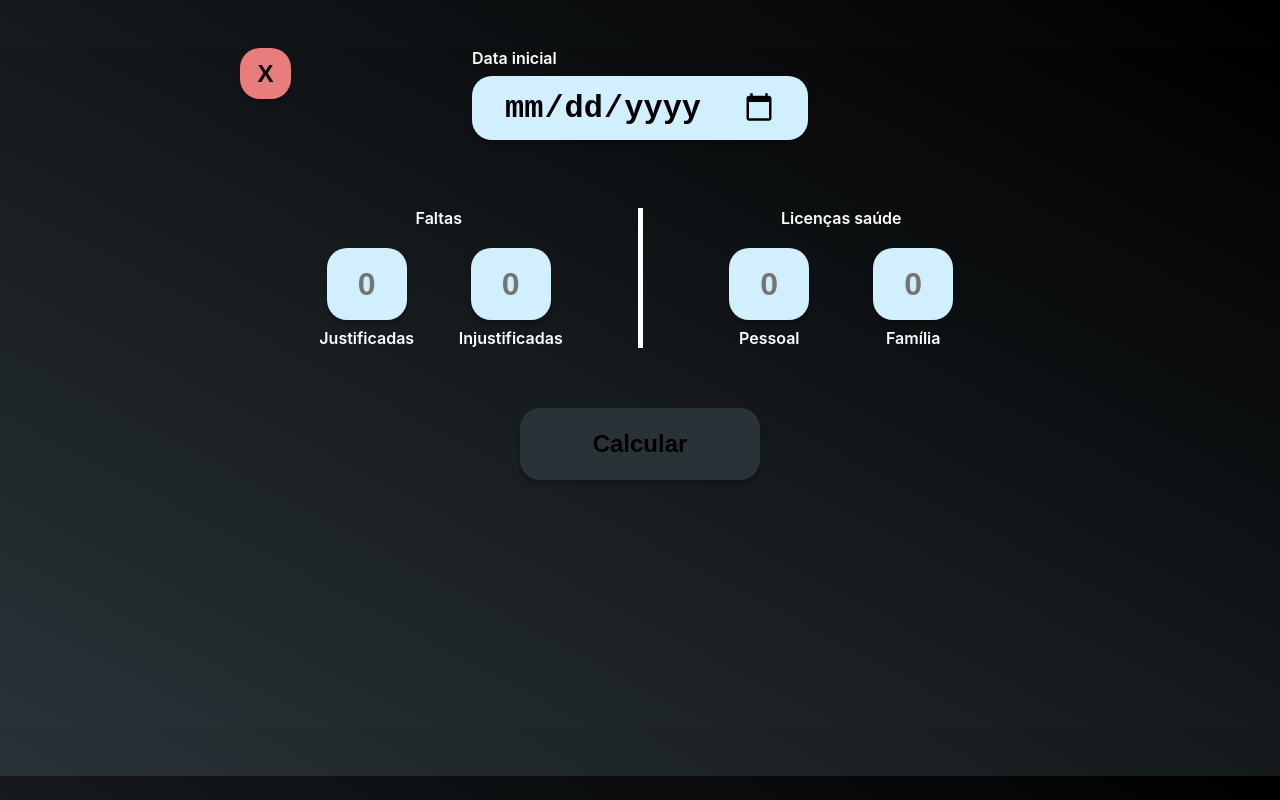
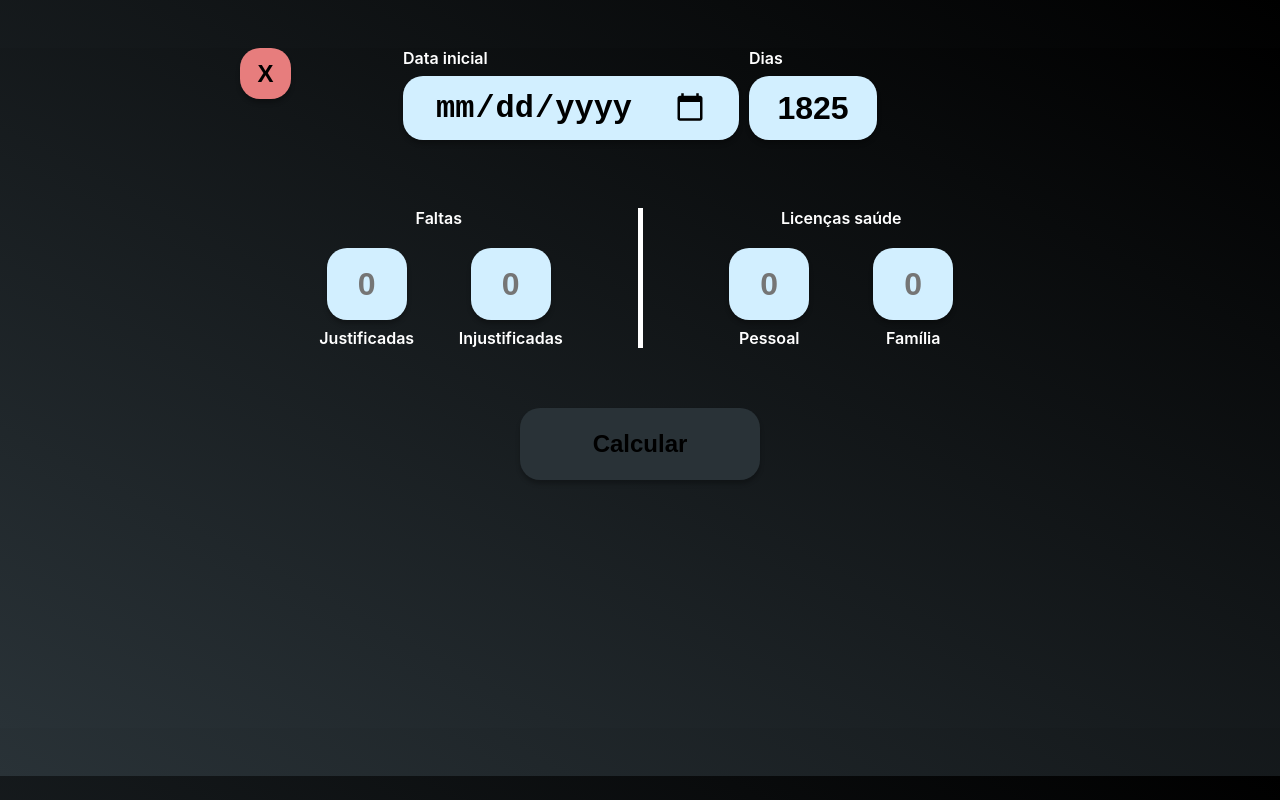
Before and after one commit to juuliana/date-calculator, a React (Create React App) app: page / in a window 1280 px wide. Built offline with nearby package versions, Linux system fonts and the light colour scheme.

Commit message:
feat: add days

```diff
--- a/src/pages/calculator/index.js
+++ b/src/pages/calculator/index.js
@@ -9,6 +9,7 @@ import {
   Footer,
   Header,
   InputDate,
+  InputDays,
   InputSquare,
   Main,
   Response,
@@ -22,6 +23,8 @@ import {
 } from "./styles";
 
 function Calculator() {
+  const fiveYears = 1825;
+
   const [firstDate, setFirstDate] = useState(null);
   const [lastDate, setLastDate] = useState(null);
   const [bissexto, setBissexto] = useState(0);
@@ -29,8 +32,8 @@ function Calculator() {
   const [justifiedAbsence, setJustifiedAbsence] = useState(0);
   const [leaveHealth, setLeaveHealth] = useState(0);
   const [leaveHealthFamily, setLeaveHealthFamily] = useState(0);
+  const [days, setDays] = useState(fiveYears);
 
-  const fiveYears = 1825;
   const oneDayInMiliseconds = 60 * 60 * 1000 * 24;
 
   function calcDate() {
@@ -44,7 +47,7 @@ function Calculator() {
     const newDate = new Date(Date.parse(`${month} ${day} ${year} ${hour}`));
 
     const discount =
-      Number(fiveYears - 1) +
+      Number(days - 1) +
       Number(unjustifiedAbsence) +
       Number(justifiedAbsence) +
       Number(leaveHealth) +
@@ -112,6 +115,14 @@ function Calculator() {
             onChange={(text) => setFirstDate(text.target.value)}
           />
         </View>
+        <View style={{ marginLeft: 10 }}>
+          <Subtitle>Dias</Subtitle>
+          <InputDays
+            placeholder="0"
+            defaultValue={fiveYears}
+            onChange={(text) => setDays(text.target.value)}
+          />
+        </View>
       </Header>
 
       <Main>
--- a/src/pages/calculator/styles.js
+++ b/src/pages/calculator/styles.js
@@ -51,7 +51,8 @@ export const Response = styled.span`
 `;
 
 export const View = styled.div`
-  justify-content: center;
+  display: flex;
+  flex-direction: column;
   height: 130px;
 `;
 
@@ -92,6 +93,17 @@ export const InputSquare = styled.input`
   margin: 0 2rem 0.5rem 2rem;
 
   padding: 0.6rem;
+
+  text-align: center;
+  font-size: 2rem;
+`;
+
+export const InputDays = styled.input`
+  width: 8rem;
+  height: 4rem;
+
+  margin: 0.5rem 0 5rem 0;
+  padding: 1.5rem;
 
   text-align: center;
   font-size: 2rem;
```
